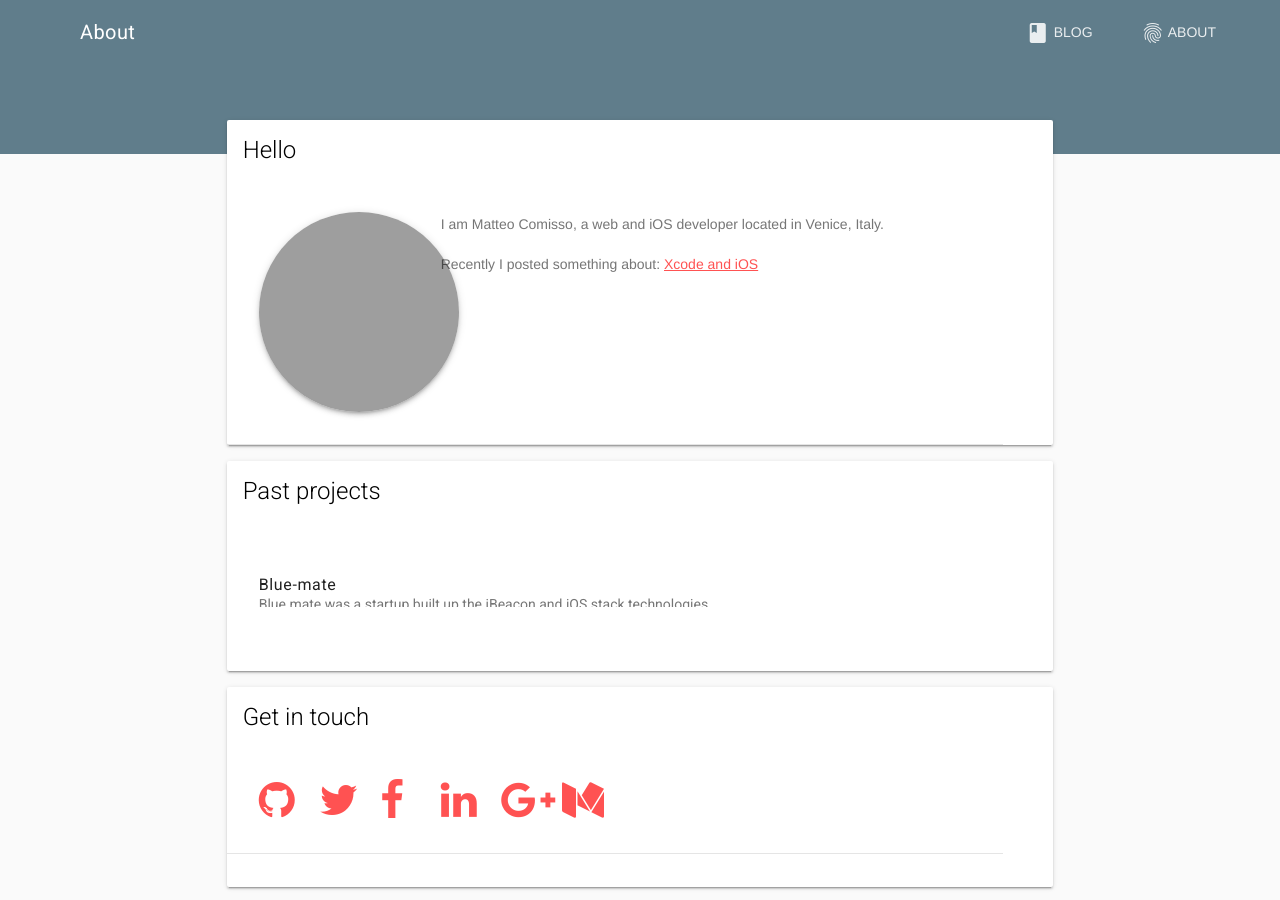
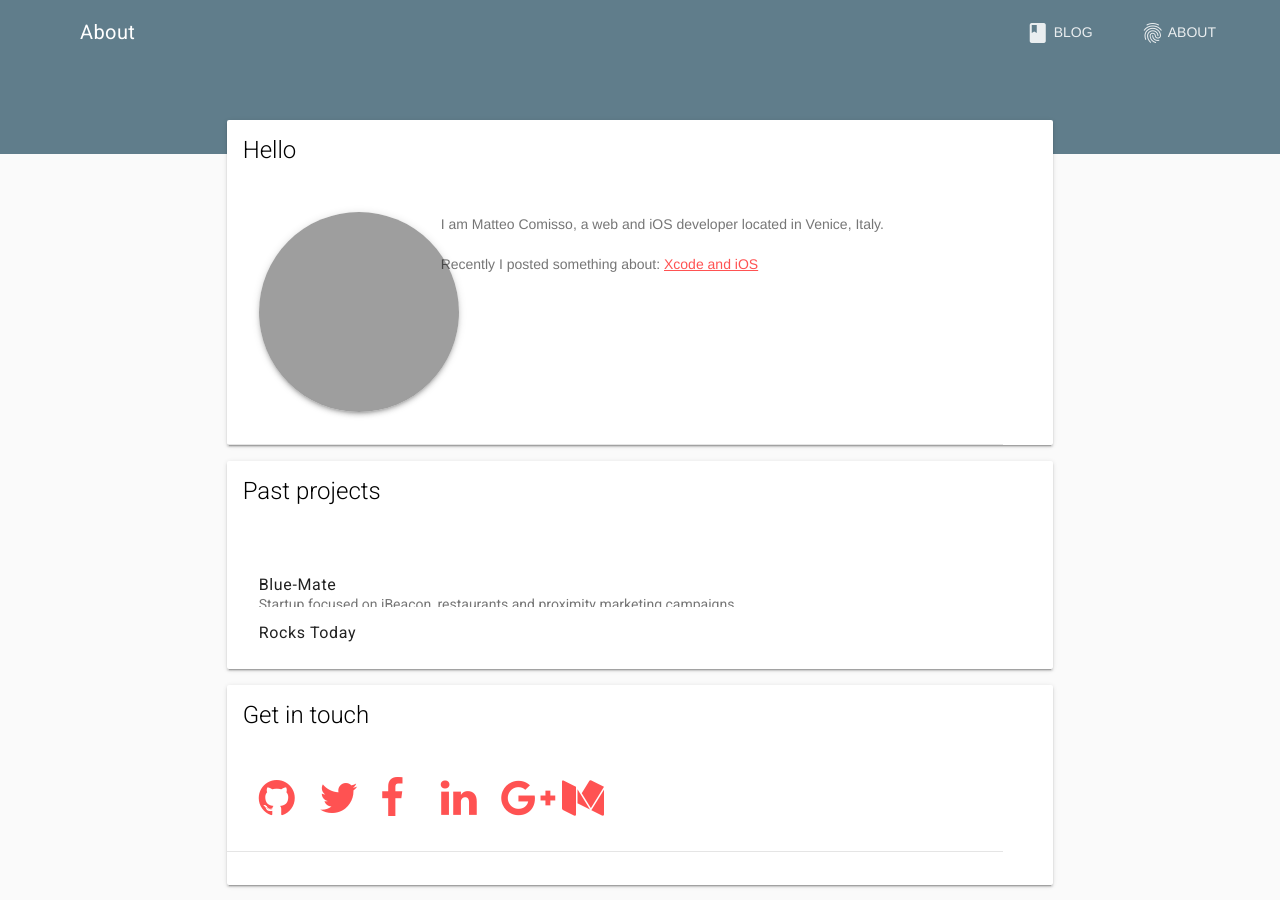
Before and after one commit to mcomisso/mcomisso.github.io, a Jekyll site: the page built from about/index.html, in a window 1280 px wide. Built offline with Jekyll 4.4.1, drawn with Linux system fonts in a browser that asks for light colours; nearby versions of some CDN libraries; grey boxes are pictures that could not be loaded.

Commit message:
Past projects mdl-card

```diff
--- /dev/null
+++ b/_includes/past_projects.html
@@ -0,0 +1,20 @@
+<!-- Card style projects -->
+<div class="mdl-card mdl-shadow--2dp max-width">
+  <div class="mdl-card__title">
+    <h2 class="mdl-card__title-text">Past projects</h2>
+  </div>
+  <div class="mdl-card__supporting-text">
+    <ul class="mdl-list mdl-list__item--two-line">
+
+      {% for project in site.projects.past %}
+      <li class="mdl-list__item mdl-list__item-primary-content">
+        <span>{{ project.name }}</span>
+        <span class="mdl-list__item-sub-title">
+          {{ project.description }}
+        </span>
+      </li>
+      {% endfor %}
+
+    </ul>
+  </div>
+</div>
--- a/about/index.html
+++ b/about/index.html
@@ -37,26 +37,7 @@ description: About page of Matteo Comisso
   <!-- This is just a separator -->
   </div>
 
-  <div class="mdl-card mdl-shadow--2dp max-width">
-    <div class="mdl-card__title">
-      <h2 class="mdl-card__title-text">Past projects</h2>
-    </div>
-    <div class="mdl-card__supporting-text">
-      <ul class="mdl-list mdl-list__item--two-line">
-        <li class="mdl-list__item mdl-list__item-primary-content">
-          <span>Blue-mate</span>
-          <span class="mdl-list__item-sub-title">
-            Blue mate was a startup built up the iBeacon and iOS stack technologies.
-          </span>
-        </li>
-      </ul>
-      <p>
-
-      </p>
-
-
-    </div>
-  </div>
+{% include past_projects.html %}
 
   <div class="mdl-grid">
   <!-- This is just a separator -->
```
